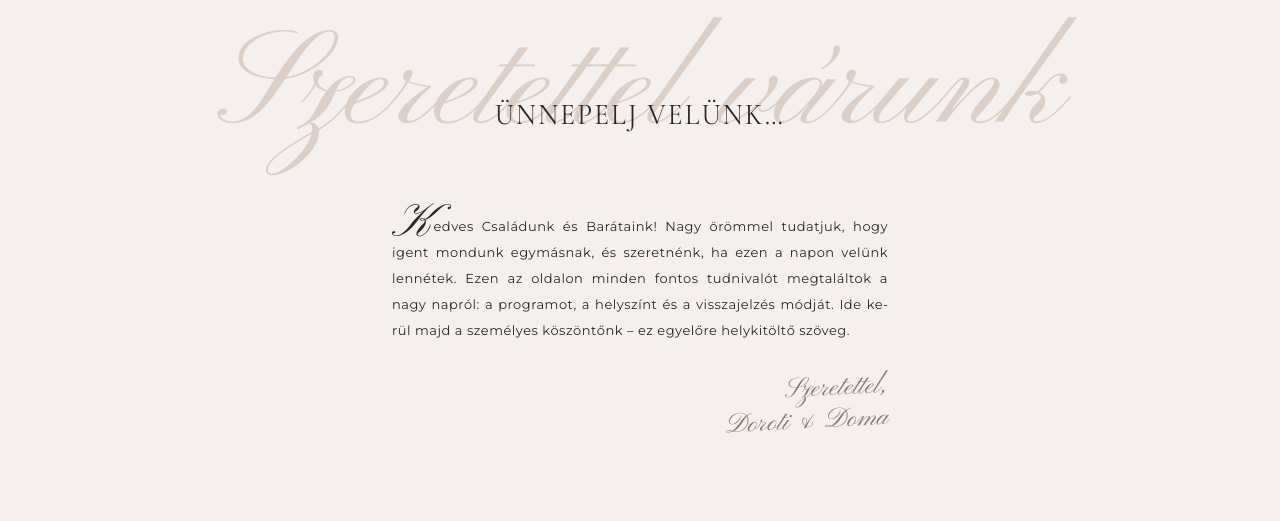
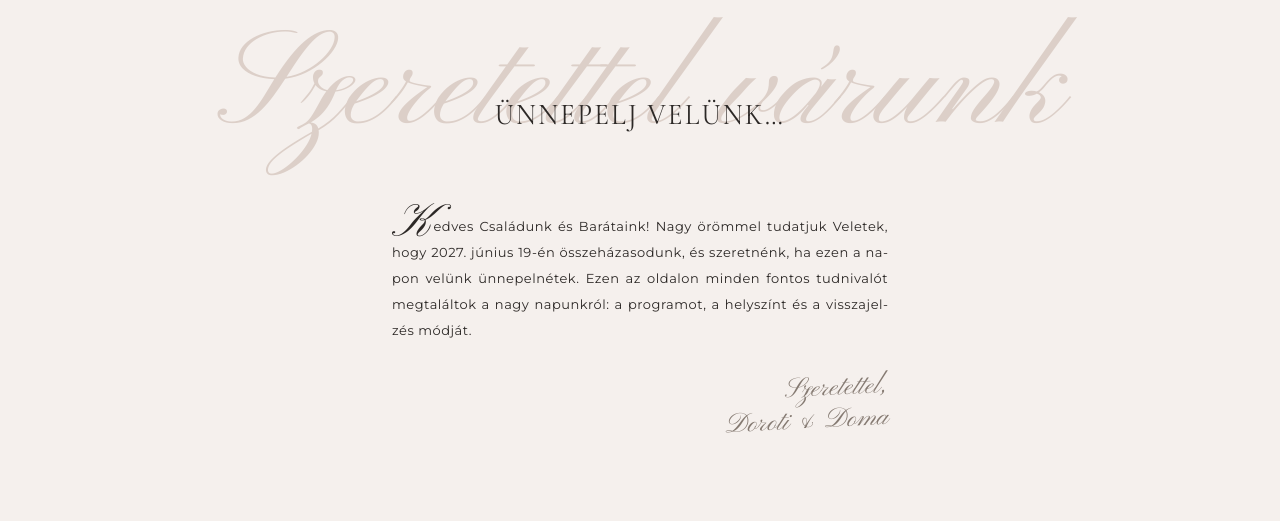
Before and after one commit to dorotidoma/eskuvo, a plain HTML site: page index.html in a window 1280 px wide. Shown: the part 1692-2213 px from the top of the page. Drawn offline with Linux system fonts and the light colour scheme.

Commit message:
Update greeting text
Co-Authored-By: Claude Sonnet 5.5 <noreply@anthropic.com>

```diff
--- a/index.html
+++ b/index.html
@@ -59,10 +59,10 @@
       <p class="script-bg" aria-hidden="true">Szeretettel várunk</p>
       <h2 class="invite-title">Ünnepelj velünk…</h2>
       <p class="invite-text">
-        <span class="initial">K</span>edves Családunk és Barátaink! Nagy örömmel tudatjuk, hogy
-        igent mondunk egymásnak, és szeretnénk, ha ezen a napon velünk lennétek. Ezen az oldalon
-        minden fontos tudnivalót megtaláltok a nagy napról: a programot, a helyszínt és a
-        visszajelzés módját. Ide kerül majd a személyes köszöntőnk – ez egyelőre helykitöltő szöveg.
+        <span class="initial">K</span>edves Családunk és Barátaink! Nagy örömmel tudatjuk Veletek, hogy
+        2027. június 19-én összeházasodunk, és szeretnénk, ha ezen a napon velünk ünnepelnétek. Ezen az oldalon
+        minden fontos tudnivalót megtaláltok a nagy napunkról: a programot, a helyszínt és a
+        visszajelzés módját.
       </p>
       <p class="signature">Szeretettel,<br>Doroti &amp; Doma</p>
     </section>
```
